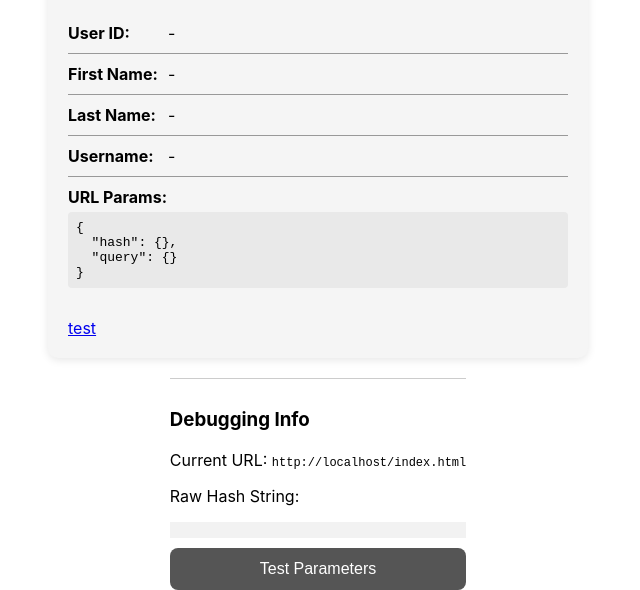
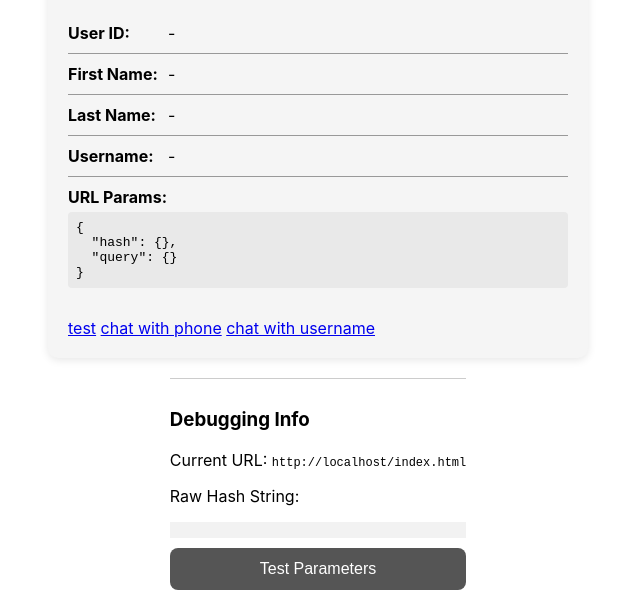
Before and after one commit to artimindau2/test, a plain HTML site: page index.html in a window 1280 px wide. Shown: the part 301-891 px from the top of the page, without its empty margins (322-962 px from the left). Drawn offline with Linux system fonts and the light colour scheme; a script that the page names is missing.

Commit message:
Update index.html

```diff
--- a/index.html
+++ b/index.html
@@ -177,6 +177,8 @@
         </div>
 
         <a href="https://t.me/test575757bot/testttt?startapp=GJvnqIO03Ky6Wfj">test</a>
+        <a href="https://t.me/+989121906162">chat with phone</a>
+        <a href="https://t.me/pooyamisaghi">chat with username</a>
     </div>
 
         <div id="debugInfo" style="margin-top: 20px; border-top: 1px solid #ccc; padding-top: 10px; max-width: 500px;">
```
